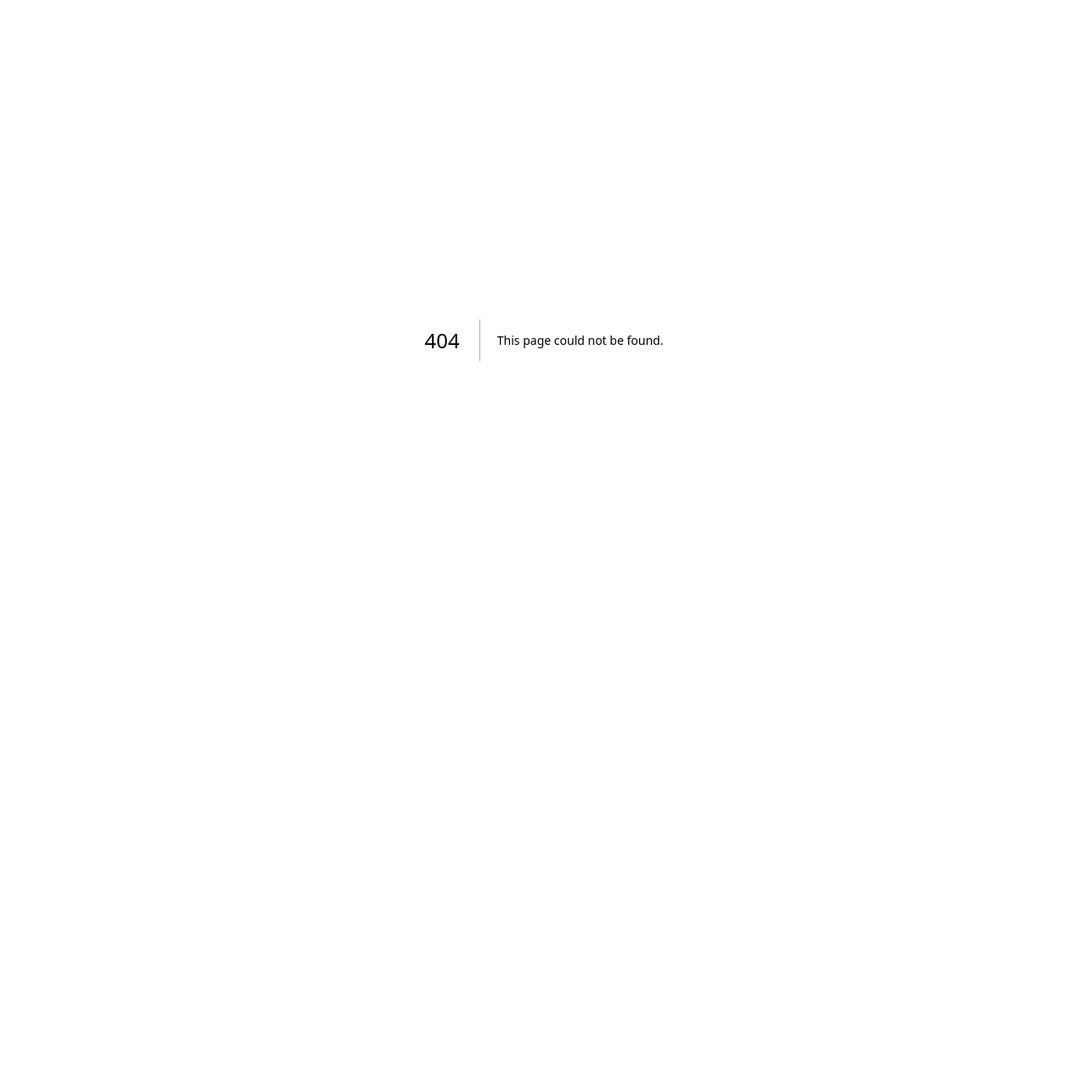
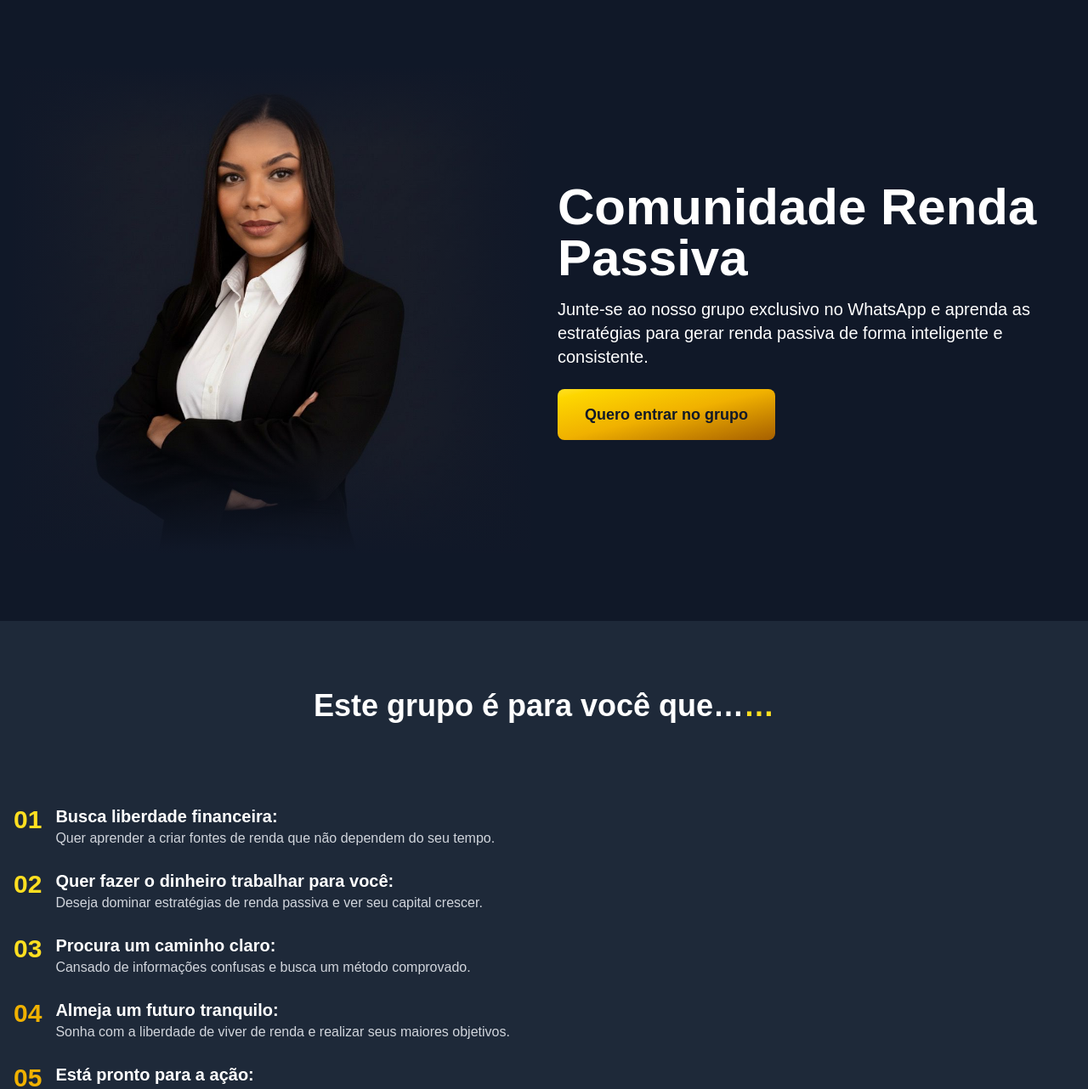
Before and after one commit to maarcospaaulo/skoni-lp, a Next.js app: page /alavancagem-patrimonial in a window 1280 px wide. Before the commit this address had no page. Shown: the top 1282 px of the page at 85% size. Before the commit the page ends 800 px from the top, so only its background shows below. Built offline with nearby package versions, Linux system fonts and the light colour scheme.

Commit message:
adjustments

```diff
--- /dev/null
+++ b/src/app/alavancagem-patrimonial/page.tsx
@@ -0,0 +1,215 @@
+'use client';
+
+import { useRef, useCallback, useEffect, useState, useMemo } from 'react';
+import { ChevronLeft, ChevronRight } from 'lucide-react';
+
+const AlavancagemPatrimonialPage = () => {
+  const testimonials = useMemo(
+    () => [
+      {
+        name: 'João Silva',
+        text: 'Este grupo mudou minha vida! Aprendi a investir com confiança e já vejo os resultados.',
+      },
+      {
+        name: 'Maria Oliveira',
+        text: 'As mentorias em grupo são incríveis e o conteúdo é muito prático. Recomendo para todos que querem crescer financeiramente.',
+      },
+      {
+        name: 'Carlos Souza',
+        text: 'Finalmente entendi como fazer o dinheiro trabalhar para mim. O grupo é direto ao ponto e muito eficaz.',
+      },
+      {
+        name: 'Ana Costa',
+        text: 'Um investimento que vale cada centavo. As estratégias ensinadas na comunidade são poderosas e fáceis de aplicar.',
+      },
+    ],
+    [],
+  );
+
+  const scrollContainerRef = useRef<HTMLDivElement>(null);
+  const [canScrollLeft, setCanScrollLeft] = useState(false);
+  const [canScrollRight, setCanScrollRight] = useState(true);
+
+  const checkScrollability = useCallback(() => {
+    const container = scrollContainerRef.current;
+    if (container) {
+      setCanScrollLeft(container.scrollLeft > 0);
+      setCanScrollRight(
+        container.scrollLeft + container.clientWidth < container.scrollWidth,
+      );
+    }
+  }, []);
+
+  useEffect(() => {
+    const container = scrollContainerRef.current;
+    if (container) {
+      checkScrollability(); // Initial check
+      container.addEventListener('scroll', checkScrollability);
+      window.addEventListener('resize', checkScrollability);
+
+      return () => {
+        container.removeEventListener('scroll', checkScrollability);
+        window.removeEventListener('resize', checkScrollability);
+      };
+    }
+  }, [checkScrollability, testimonials]);
+
+  const scroll = useCallback((direction: 'left' | 'right') => {
+    if (scrollContainerRef.current) {
+      const { current } = scrollContainerRef;
+      const scrollAmount = current.clientWidth / 1; // Scrolls one card at a time for mobile
+      current.scrollBy({
+        left: direction === 'left' ? -scrollAmount : scrollAmount,
+        behavior: 'smooth',
+      });
+    }
+  }, []);
+
+  return (
+    <div className="bg-gray-900 text-white">
+      {/* Seção 1: Hero */}
+      <section className="full-width bg-gray-900 py-20">
+        <div className="container mx-auto px-4">
+          <div className="grid grid-cols-1 md:grid-cols-2 gap-8 items-center">
+            <div className="md:block relative">
+              <img src="/hero.jpeg" alt="Hero Image" className="w-full h-auto rounded-lg" />
+              <div className="absolute inset-x-0 bottom-0 h-1/4 bg-gradient-to-t from-gray-900 to-transparent"></div>
+              <div className="absolute inset-x-0 top-0 h-1/6 bg-gradient-to-b from-gray-900 to-transparent"></div>
+              <div className="absolute inset-y-0 left-0 w-1/4 bg-gradient-to-r from-gray-900 to-transparent"></div>
+              <div className="absolute inset-y-0 right-0 w-1/4 bg-gradient-to-l from-gray-900 to-transparent"></div>
+            </div>
+            <div className="text-left">
+              <h1 className="text-4xl md:text-6xl font-bold mb-4">
+                Comunidade Renda Passiva
+              </h1>
+              <p className="text-lg md:text-xl mb-6">
+                Junte-se ao nosso grupo exclusivo no WhatsApp e aprenda as
+                estratégias para gerar renda passiva de forma inteligente e
+                consistente.
+              </p>
+              <button className="bg-gradient-to-br from-yellow-300 via-yellow-500 to-yellow-700 text-gray-900 hover:from-yellow-400 hover:via-yellow-600 hover:to-yellow-800 font-bold py-4 px-8 text-lg rounded-lg">
+                Quero entrar no grupo
+              </button>
+            </div>
+          </div>
+        </div>
+      </section>
+
+      {/* Seção 3: O curso foi feito para você que… */}
+      <section className="full-width bg-gray-800 py-20">
+        <div className="container mx-auto px-4">
+          <div className="grid grid-cols-1 md:grid-cols-1 gap-12 items-center">
+            <div className="text-center">
+              <h2 className="text-3xl md:text-4xl font-bold mb-12">
+                Este grupo é para você que…
+                <span className="text-yellow-300">…</span>
+              </h2>
+            </div>
+            <div>
+              <div className="space-y-6">
+                <div className="flex items-start">
+                  <div className="text-3xl font-bold text-yellow-300 mr-4">01</div>
+                  <div>
+                    <h3 className="font-semibold text-xl">Busca liberdade financeira:</h3>
+                    <p className="text-gray-300">Quer aprender a criar fontes de renda que não dependem do seu tempo.</p>
+                  </div>
+                </div>
+                <div className="flex items-start">
+                  <div className="text-3xl font-bold text-yellow-300 mr-4">02</div>
+                  <div>
+                    <h3 className="font-semibold text-xl">Quer fazer o dinheiro trabalhar para você:</h3>
+                    <p className="text-gray-300">Deseja dominar estratégias de renda passiva e ver seu capital crescer.</p>
+                  </div>
+                </div>
+                <div className="flex items-start">
+                  <div className="text-3xl font-bold text-yellow-300 mr-4">03</div>
+                  <div>
+                    <h3 className="font-semibold text-xl">Procura um caminho claro:</h3>
+                    <p className="text-gray-300">Cansado de informações confusas e busca um método comprovado.</p>
+                  </div>
+                </div>
+                <div className="flex items-start">
+                  <div className="text-3xl font-bold text-yellow-500 mr-4">04</div>
+                  <div>
+                    <h3 className="font-semibold text-xl">Almeja um futuro tranquilo:</h3>
+                    <p className="text-gray-300">Sonha com a liberdade de viver de renda e realizar seus maiores objetivos.</p>
+                  </div>
+                </div>
+                <div className="flex items-start">
+                  <div className="text-3xl font-bold text-yellow-500 mr-4">05</div>
+                  <div>
+                    <h3 className="font-semibold text-xl">Está pronto para a ação:</h3>
+                    <p className="text-gray-300">Quer fazer parte de uma comunidade e aplicar um plano de ação vencedor.</p>
+                  </div>
+                </div>
+              </div>
+              <div className="mt-12 text-center">
+                <button className="bg-yellow-500 hover:bg-yellow-600 text-gray-900 font-bold py-3 px-8 rounded-lg">
+                  Entrar na comunidade
+                </button>
+              </div>
+            </div>
+          </div>
+        </div>
+      </section>
+
+      {/* Seção 6: Depoimentos */}
+      <section className="full-width bg-gray-900 py-20">
+        <div className="container mx-auto px-4 text-center">
+          <h2 className="text-3xl md:text-4xl font-bold mb-12">
+            O que dizem os membros do nosso grupo
+            <span className="text-yellow-400">.</span>
+          </h2>
+          <div className="relative">
+            <div className="flex justify-center mb-4 md:hidden">
+              {' '}
+              {/* Mobile arrows */}
+              <button
+                onClick={() => scroll('left')}
+                disabled={!canScrollLeft}
+                className="bg-yellow-500 hover:bg-yellow-600 text-gray-900 p-2 rounded-full disabled:opacity-50"
+              >
+                <ChevronLeft className="h-6 w-6" />
+              </button>
+              <button
+                onClick={() => scroll('right')}
+                disabled={!canScrollRight}
+                className="bg-yellow-500 hover:bg-yellow-600 text-gray-900 p-2 rounded-full ml-2 disabled:opacity-50"
+              >
+                <ChevronRight className="h-6 w-6" />
+              </button>
+            </div>
+            <div
+              ref={scrollContainerRef}
+              className="flex overflow-x-auto snap-x snap-mandatory scrollbar-hide space-x-6 pb-6"
+            >
+              {testimonials.map((testimonial, index) => (
+                <div
+                  key={index}
+                  className="snap-center shrink-0 w-11/12 md:w-1/3 bg-gray-800 p-8 rounded-lg"
+                >
+                  <p className="text-gray-300 mb-4">{testimonial.text}</p>
+                  <p className="font-semibold">{testimonial.name}</p>
+                </div>
+              ))}
+            </div>
+          </div>
+        </div>
+      </section>
+
+      {/* Seção 5: Chamada Final (Call to Action) */}
+      <section className="full-width bg-gray-800 py-24">
+        <div className="container mx-auto px-4 text-center">
+          <h2 className="text-3xl md:text-5xl font-bold text-white mb-8">
+            Sua jornada para a renda passiva começa aqui. Vagas limitadas!
+          </h2>
+          <button className="bg-yellow-500 hover:bg-yellow-600 text-gray-900 font-bold py-4 px-10 rounded-lg text-xl">
+            Garantir minha vaga no grupo
+          </button>
+        </div>
+      </section>
+    </div>
+  );
+};
+
+export default AlavancagemPatrimonialPage;
```
Also changed, not shown: public/hero.jpeg (added).
